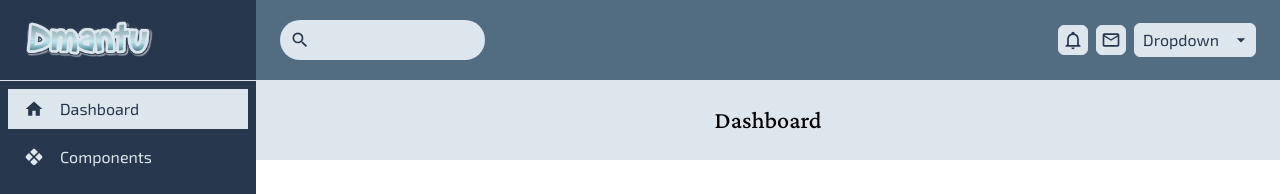
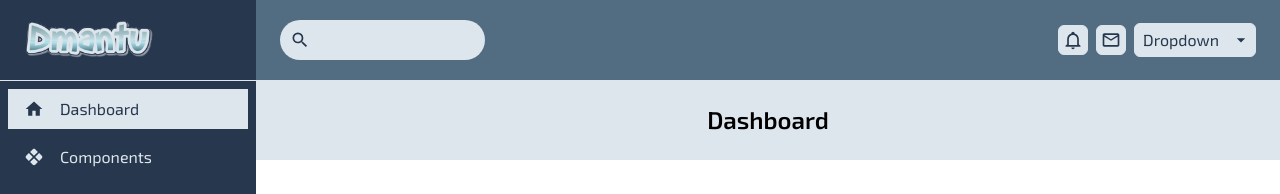
Before and after one commit to vishalkanani99/dmantu-admin, a Vue app: page / in a window 1280 px wide. Shown: the top 194 px of the page. Built offline with nearby package versions, Linux system fonts and the light colour scheme.

Commit message:
removed: font

```diff
--- a/src/assets/css/app.css
+++ b/src/assets/css/app.css
@@ -8,17 +8,12 @@
       src: url('@/assets/fonts/Exo-2.ttf');
   }
 
-  @font-face {
-    font-family: CrimsonPro;
-    src: url('@/assets/fonts/CrimsonPro.ttf');
-  }
-
   * {
     @apply font-[Exo-2];
   }
 
   h1,h2,h3,h4,h5,h6{
-      @apply font-[CrimsonPro] font-medium;
+      @apply font-semibold;
   }
 
   h1 {
```
Also changed, not shown: src/assets/fonts/CrimsonPro.ttf (deleted).
